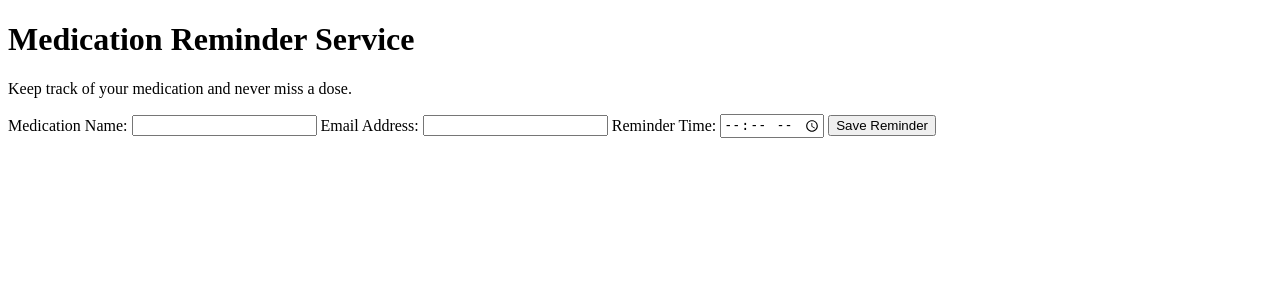
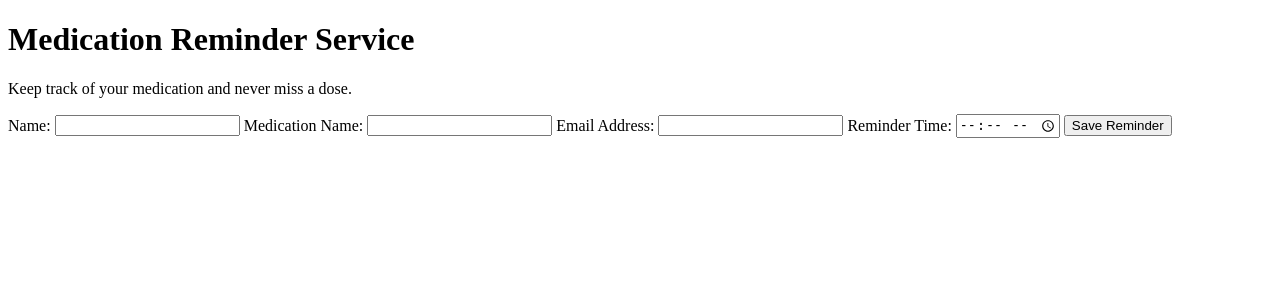
Before and after one commit to nadia16-tan/DoseAlert, a Flask app: page / in a window 1280 px wide. Shown: the top 300 px of the page. Run offline with Flask 3, Linux system fonts and the light colour scheme.

Commit message:
feat:connected to lambda

```diff
--- a/Templates/index.html
+++ b/Templates/index.html
@@ -12,6 +12,9 @@
         <p>Keep track of your medication and never miss a dose.</p>
 
         <form action="/set-reminder" method="POST">
+            <label>Name:</label>
+            <input type="text" name="name">
+
             <label>Medication Name:</label>
             <input type="text" name="medication">
 
--- a/app.py
+++ b/app.py
@@ -1,6 +1,10 @@
 from flask import Flask, render_template,request
 import sqlite3
+import boto3
 app = Flask(__name__)
+dynamodb = boto3.resource("dynamodb", region_name="eu-north-1")
+table = dynamodb.Table("MedicationSchedules")
+ses = boto3.client("ses", region_name="eu-north-1")
 
 def init_db():
     connection = sqlite3.connect("reminders.db")
@@ -8,6 +12,7 @@ def init_db():
     cursor.execute("""
         CREATE TABLE IF NOT EXISTS reminders(
             id INTEGER PRIMARY KEY AUTOINCREMENT,
+            name TEXT NOT NULL,
             medication TEXT NOT NULL,
             email TEXT NOT NULL,
             reminder_time TEXT NOT NULL
@@ -31,6 +36,7 @@ def home():
 
 @app.route("/set-reminder", methods=["POST"])
 def set_reminder():
+    name = request.form["name"]
     medication = request.form["medication"]
     email= request.form["email"]
     reminder= request.form["reminder_time"]
@@ -40,13 +46,23 @@ def set_reminder():
     cursor=connection.cursor()
 
     cursor.execute("""
-        INSERT INTO reminders (medication, email, reminder_time)
-        VALUES(?, ?, ?)
-    """,(medication, email, reminder))
+        INSERT INTO reminders (name, medication, email, reminder_time)
+        VALUES(?, ?, ?, ?)
+    """,(name, medication, email, reminder))
 
     connection.commit()
 
     connection.close()
+
+    table.put_item(
+        Item={
+            "user_id": email,
+            "name": name,
+            "email": email,
+            "medication_name": medication,
+            "schedule_times": [reminder]
+        }
+    )
 
     return "reminder saved successfully"
 
```
Also changed, not shown: reminders.db.
